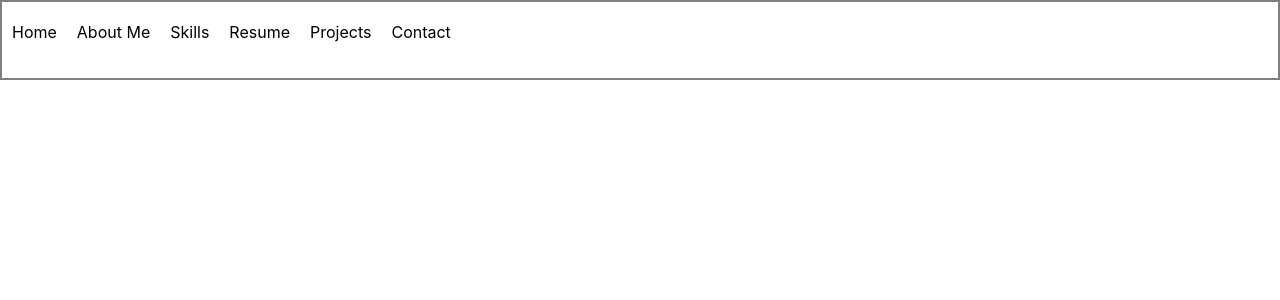
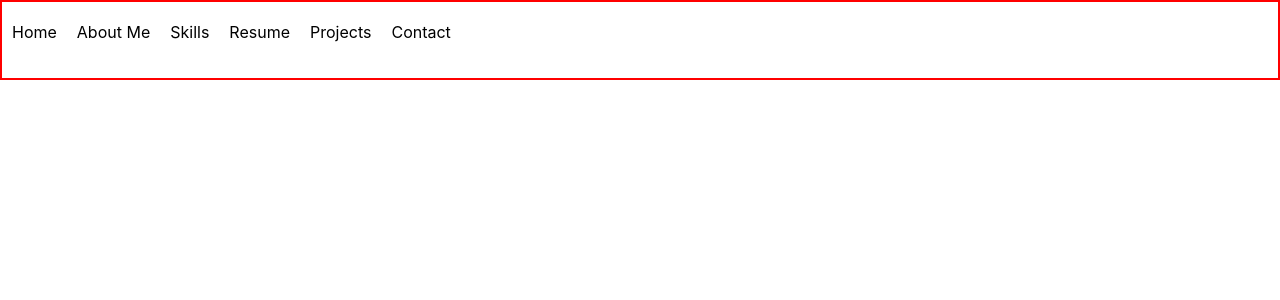
Before and after one commit to aburke15/portfolio-2021, a Next.js app: page /components/navbar in a window 1280 px wide. Shown: the top 300 px of the page. Built offline with nearby package versions, Linux system fonts and the light colour scheme.

Commit message:
changed nav border to red temporarily

```diff
--- a/styles/Navbar.module.css
+++ b/styles/Navbar.module.css
@@ -3,7 +3,7 @@
     top: 0;
     height: 80px;
     width: 100%;
-    border: solid grey 2px;
+    border: solid red 2px;
 } .nav > div {
     margin-top: 20px;
 }
```
